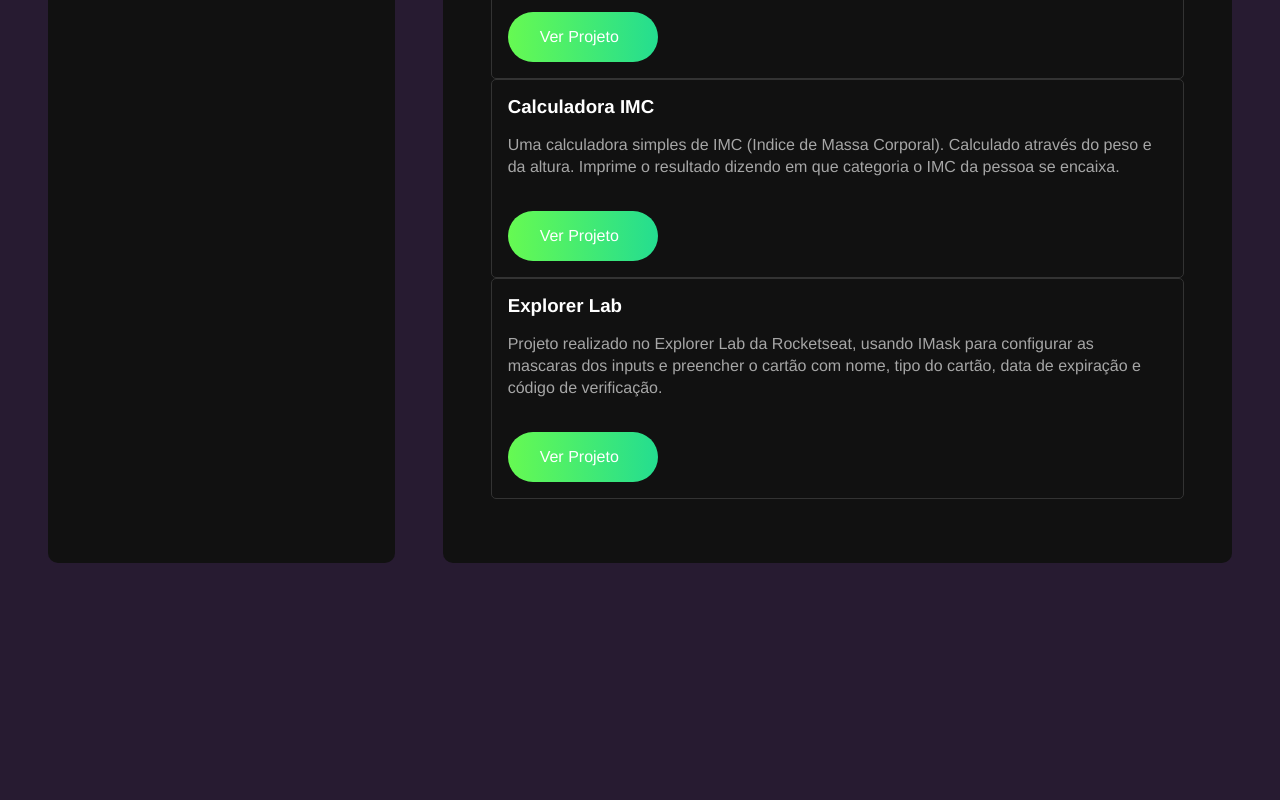
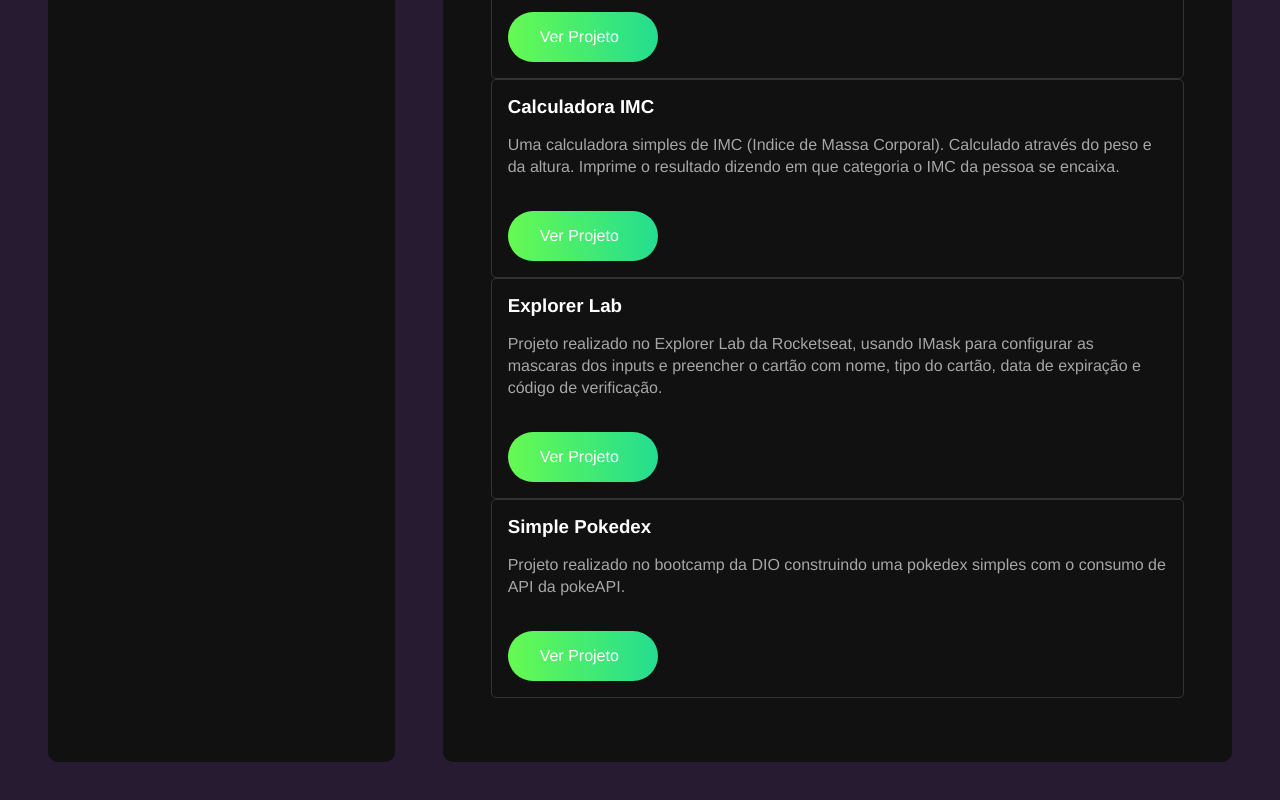
Before and after one commit to guipolo09/portifolio, a React (Vite) app: page / in a window 1280 px wide. Shown: the part 2226-3026 px from the top of the page. Before the commit the page ends 2837 px from the top, so only its background shows below. Built offline with nearby package versions, Linux system fonts and the light colour scheme.

Commit message:
Add pokedex
Adicionando a pokedex simples no portifólio.

```diff
--- a/src/components/Projects.jsx
+++ b/src/components/Projects.jsx
@@ -42,6 +42,12 @@ const projects = [
     description:
       "Projeto realizado no Explorer Lab da Rocketseat, usando IMask para configurar as mascaras dos inputs e preencher o cartão com nome, tipo do cartão, data de expiração e código de verificação. ",
     link: "https://explorer-lab-01-sfoz.vercel.app/"
+  },
+  {
+    id:"simple-pokedex",
+    name: "Simple Pokedex",
+    description: "Projeto realizado no bootcamp da DIO construindo uma pokedex simples com o consumo de API da pokeAPI.",
+    link: "https://simple-pokedex-eight.vercel.app/"
   }
 ];
 
```
